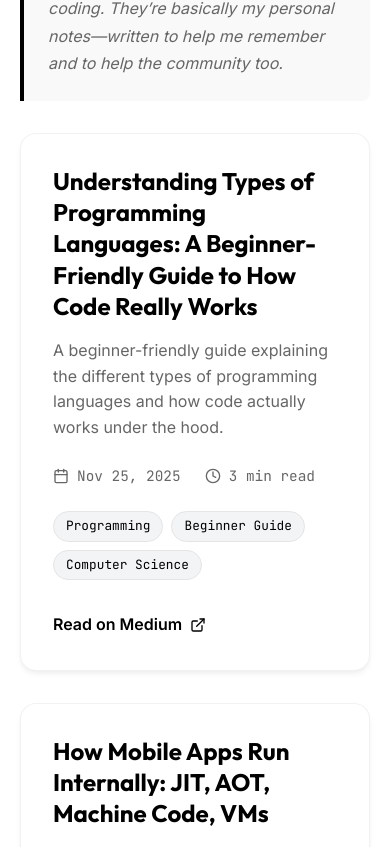
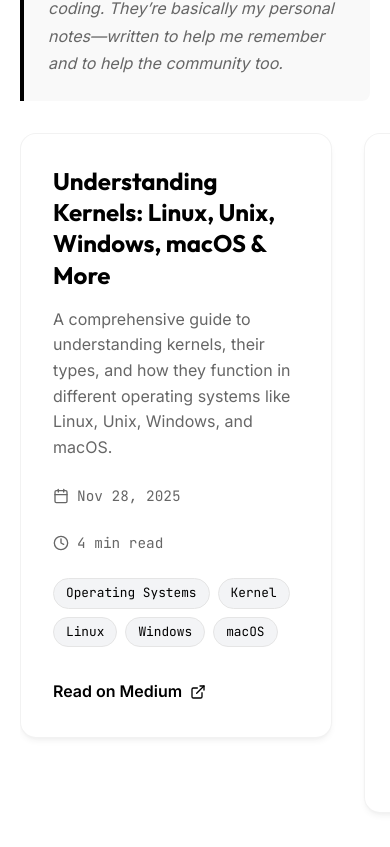
Before and after one commit to s4nk37/s4nk37.github.io, a React (Vite) app: page / in a window 390 px wide. Shown: the part 4617-5464 px from the top of the page. Built offline with nearby package versions, Linux system fonts and the light colour scheme.

Commit message:
feat: Add new article and implement responsive horizontal scroll with swipe indicator for the articles section.

```diff
--- a/src/components/Sections/Articles.tsx
+++ b/src/components/Sections/Articles.tsx
@@ -1,6 +1,6 @@
 import React from 'react';
 import { motion } from 'framer-motion';
-import { ExternalLink, Calendar, Clock } from 'lucide-react';
+import { ExternalLink, Calendar, Clock, MoveRight } from 'lucide-react';
 
 interface Article {
     title: string;
@@ -13,6 +13,14 @@ interface Article {
 
 const Articles: React.FC = () => {
     const articles: Article[] = [
+        {
+            title: "Understanding Kernels: Linux, Unix, Windows, macOS & More",
+            excerpt: "A comprehensive guide to understanding kernels, their types, and how they function in different operating systems like Linux, Unix, Windows, and macOS.",
+            date: "Nov 28, 2025",
+            readTime: "4 min read",
+            url: "https://s4nk37.medium.com/understanding-kernels-linux-unix-windows-macos-more-9b4cb95dee80",
+            tags: ["Operating Systems", "Kernel", "Linux", "Windows", "macOS"]
+        },
         {
             title: "Understanding Types of Programming Languages: A Beginner-Friendly Guide to How Code Really Works",
             excerpt: "A beginner-friendly guide explaining the different types of programming languages and how code actually works under the hood.",
@@ -66,12 +74,12 @@ const Articles: React.FC = () => {
                     </p>
                 </div>
 
-                <div style={{
-                    display: 'grid',
-                    gridTemplateColumns: 'repeat(auto-fit, minmax(300px, 1fr))',
-                    gap: '2rem',
-                    marginTop: '2rem'
-                }}>
+                <div className="swipe-indicator">
+                    <span>Swipe to explore</span>
+                    <MoveRight size={16} />
+                </div>
+
+                <div className="articles-grid">
                     {articles.map((article, index) => (
                         <motion.article
                             key={index}
--- a/src/styles/global.css
+++ b/src/styles/global.css
@@ -691,6 +691,69 @@ button {
     margin-top: 0.5rem;
 }
 
+/* Articles Grid */
+.articles-grid {
+    display: grid;
+    grid-template-columns: repeat(auto-fit, minmax(300px, 1fr));
+    gap: 2rem;
+    margin-top: 2rem;
+}
+
+@media (max-width: 768px) {
+    .articles-grid {
+        display: flex;
+        overflow-x: auto;
+        scroll-snap-type: x mandatory;
+        padding-bottom: 1.5rem;
+        margin-right: -1.5rem;
+        /* Negative margin to allow full-width scroll */
+        padding-right: 1.5rem;
+        /* Padding to balance negative margin */
+        -webkit-overflow-scrolling: touch;
+        scrollbar-width: none;
+        /* Firefox */
+    }
+
+    .articles-grid::-webkit-scrollbar {
+        display: none;
+        /* Chrome/Safari/Webkit */
+    }
+
+    .articles-grid .article-card {
+        min-width: 80vw;
+        scroll-snap-align: center;
+    }
+
+    .swipe-indicator {
+        display: flex;
+    }
+}
+
+.swipe-indicator {
+    display: none;
+    align-items: center;
+    gap: 0.5rem;
+    color: var(--text-secondary);
+    font-size: 0.9rem;
+    margin-top: 1rem;
+    margin-bottom: -1rem;
+    animation: pulse 2s infinite;
+}
+
+@keyframes pulse {
+    0% {
+        opacity: 0.6;
+    }
+
+    50% {
+        opacity: 1;
+    }
+
+    100% {
+        opacity: 0.6;
+    }
+}
+
 /* Spotlight Grid */
 .spotlight-grid {
     display: grid;
```
